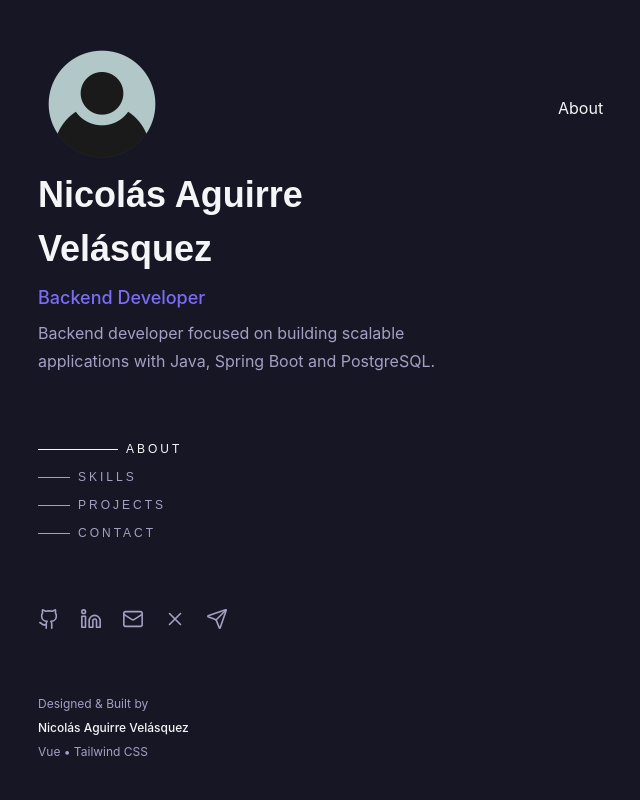
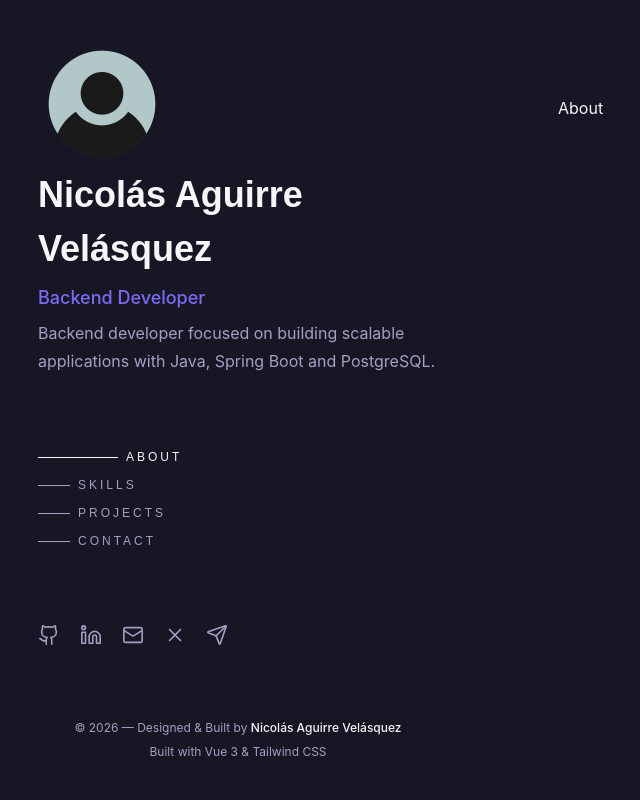
Before and after one commit to nicolasav0/web-portfolio, a Vue app in the folder frontend/: page / in a window 1280 px wide. Shown: the top 800 px of the page, without its empty margins (2-642 px from the left). Built offline with nearby package versions, Linux system fonts and the light colour scheme.

Commit message:
feat(front): add github link to footer.js and include everything in the footer

```diff
--- a/frontend/src/components/layout/Footer.vue
+++ b/frontend/src/components/layout/Footer.vue
@@ -1,28 +1,32 @@
 <script setup>
 import { footer } from '@/data/footer'
+
+const year = new Date().getFullYear()
 </script>
 
 <template>
   <footer
-    class="flex flex-col gap-2"
+    class="flex flex-col items-center gap-2 text-center"
     :style="{ color: 'var(--color-text-secondary)' }"
   >
     <p class="text-xs">
-      Designed &amp; Built by
-    </p>
-
-    <p
-      class="text-xs"
+      &copy; {{ year }} &mdash; Designed &amp; Built by
+      <a
+        :href="footer.githubUrl"
+        target="_blank"
+        rel="noopener noreferrer"
+        class="hover:underline"
         :style="{
           color: 'var(--color-text-primary)',
           fontWeight: 'var(--font-weight-medium)',
         }"
       >
         {{ footer.author }}
+      </a>
     </p>
 
     <p class="text-xs">
-      {{ footer.technologies.join(' • ') }}
+      Built with {{ footer.technologies.join(' &amp; ') }}
     </p>
   </footer>
 </template>
--- a/frontend/src/data/footer.js
+++ b/frontend/src/data/footer.js
@@ -1,7 +1,5 @@
 export const footer = {
   author: 'Nicolás Aguirre Velásquez',
-  technologies: [
-    'Vue',
-    'Tailwind CSS',
-  ],
+  githubUrl: 'https://github.com/niko2k7/web-portfolio',
+  technologies: ['Vue 3', 'Tailwind CSS'],
 }
```
Lines whose indentation alone changed are shown as unchanged.
